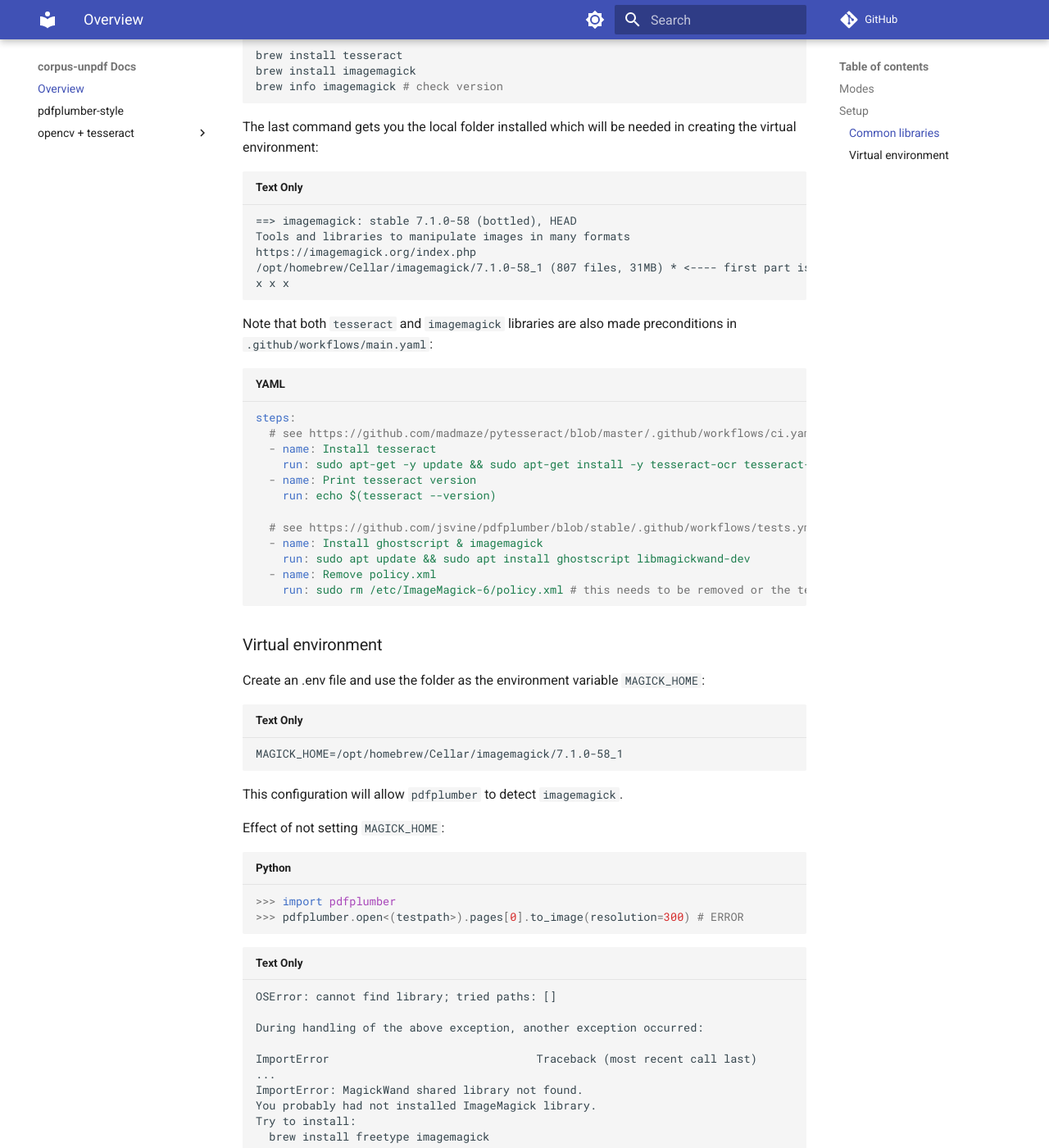
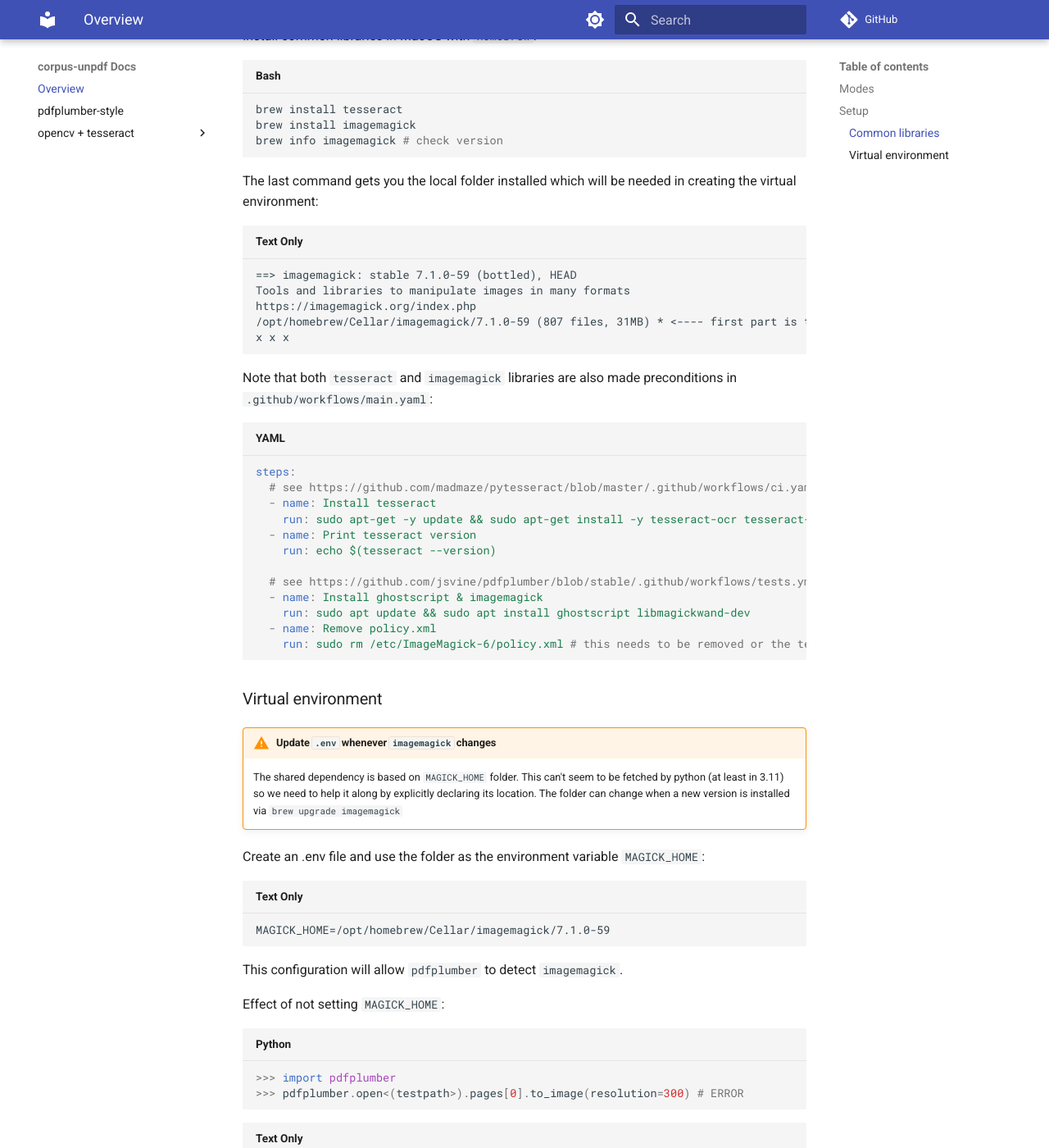
Before and after one commit to justmars/corpus-unpdf, an MkDocs documentation site: the page built from docs/index.md, in a window 1280 px wide and 1400 px high, scrolled down 863 px. Shown: the whole window at 82% size. Built offline with MkDocs 1.6.1 and Material for MkDocs 9.7.7, drawn with Linux system fonts in a browser that asks for light colours; comment, search, counter and statistics services are not loaded; some of the changed text lies outside the part shown.

Commit message:
feat: updated imagemagick local

````diff
--- a/docs/index.md
+++ b/docs/index.md
@@ -4,11 +4,13 @@ PDF, as a file format, is the bane of programmatic text analysis.
 
 It's not a document format like `.txt`, `.docx`, `.md`, etc. where elements of a document such as (a) layout, (b) words, (c) lines, etc. can be extracted easily.
 
-Instead, PDFs are a set of instructions that produce a human-comprehensible, yet machine-confusing outputs.
+Instead, PDFs can be equated to instructions producing human-_comprehensible_, yet machine-_confusing_ outputs.
 
 Humans can eyeball these outputs and understand the result. Machines however can only parse and make a guess as to its contents. Put another way:
 
-> pdf = humans good, machines bad
+!!! note
+
+    PDF = humans good, machines bad
 
 In light of this context, this library is an attempt to parse Philippine Supreme Court decisions issued in PDF format and extract its raw "as guessed" output.
 
@@ -32,10 +34,10 @@ brew info imagemagick # check version
 The last command gets you the local folder installed which will be needed in creating the virtual environment:
 
 ```text
-==> imagemagick: stable 7.1.0-58 (bottled), HEAD
+==> imagemagick: stable 7.1.0-59 (bottled), HEAD
 Tools and libraries to manipulate images in many formats
 https://imagemagick.org/index.php
-/opt/homebrew/Cellar/imagemagick/7.1.0-58_1 (807 files, 31MB) * <---- first part is the local folder
+/opt/homebrew/Cellar/imagemagick/7.1.0-59 (807 files, 31MB) * <---- first part is the local folder
 x x x
 ```
 
@@ -58,10 +60,17 @@ steps:
 
 ### Virtual environment
 
+!!! warning "Update `.env` whenever `imagemagick` changes"
+
+    The shared dependency is based on `MAGICK_HOME` folder. This can't seem to be
+    fetched by python (at least in 3.11) so we need to help it along by explicitly
+    declaring its location. The folder can change when a new version is installed
+    via `brew upgrade imagemagick`
+
 Create an .env file and use the folder as the environment variable `MAGICK_HOME`:
 
 ```.env
-MAGICK_HOME=/opt/homebrew/Cellar/imagemagick/7.1.0-58_1
+MAGICK_HOME=/opt/homebrew/Cellar/imagemagick/7.1.0-59
 ```
 
 This configuration will allow `pdfplumber` to detect `imagemagick`.
--- a/mkdocs.yml
+++ b/mkdocs.yml
@@ -45,6 +45,8 @@ plugins:
   - search:
       lang: en
 markdown_extensions:
+  - admonition
+  - pymdownx.details
   - pymdownx.highlight:
       anchor_linenums: true
       auto_title: true
--- a/pyproject.toml
+++ b/pyproject.toml
@@ -43,7 +43,7 @@ addopts = "-ra -q --cov=tests/"
 testpaths = ["tests"]
 
 [tool.pytest.ini_options]
-env = ["MAGICK_HOME=/opt/homebrew/Cellar/imagemagick/7.1.0-58_1"]
+env = ["MAGICK_HOME=/opt/homebrew/Cellar/imagemagick/7.1.0-59"]
 
 [tool.ruff]
 ignore = ["F401"]
````
Also changed, not shown: 1 other file.
